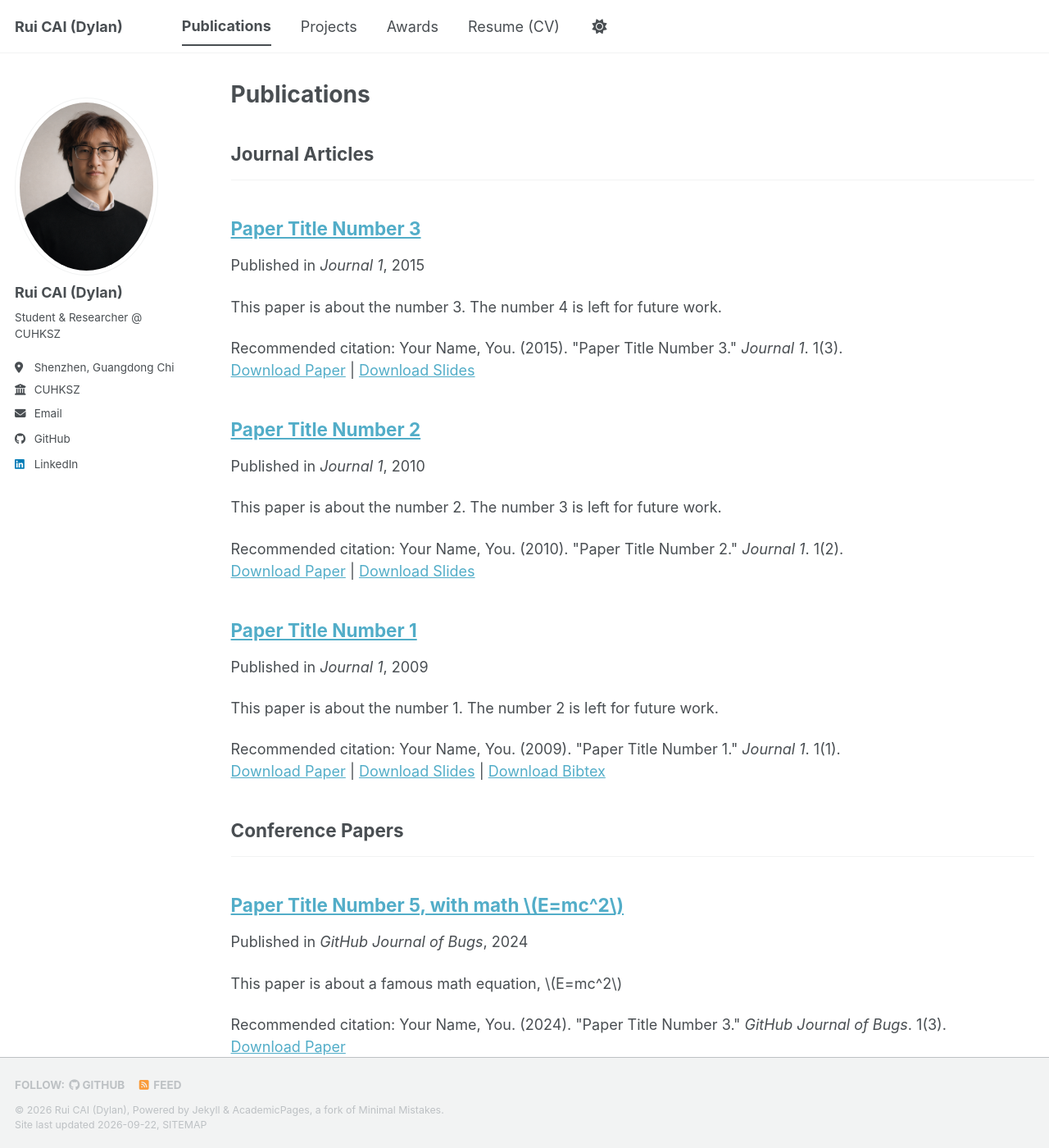
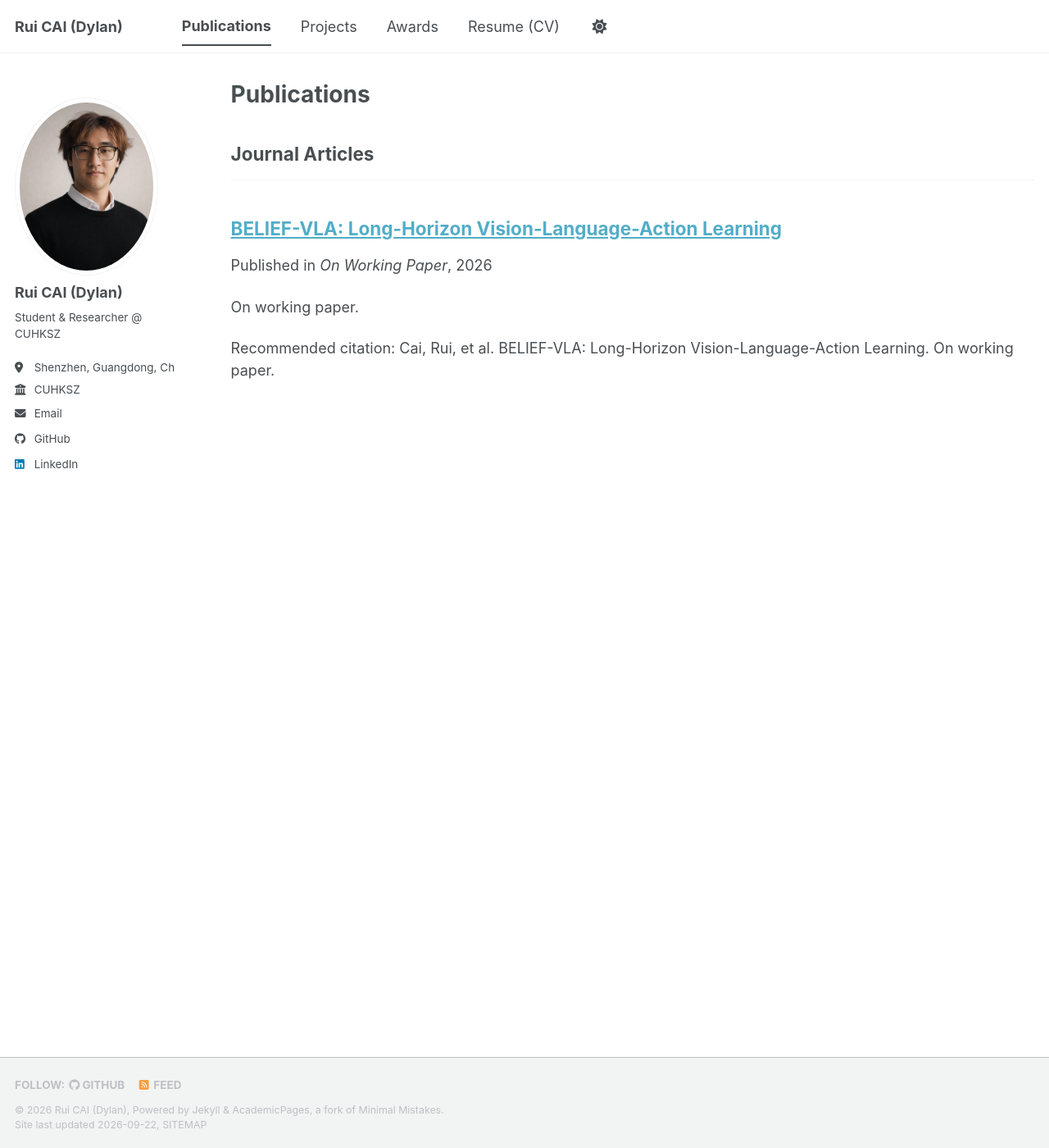
Before and after one commit to KrisCheeRay/Homepage, a Jekyll site: the page built from _pages/publications.html, in a window 1280 px wide and 1400 px high. Shown: the whole window at 82% size. Built offline with Jekyll 4.4.1, drawn with Linux system fonts in a browser that asks for light colours; a style sheet for code colours, icons or effects is not loaded; some of the changed text lies outside the part shown.

Commit message:
Add personal publication projects awards and CV

```diff
--- a/_config.yml
+++ b/_config.yml
@@ -27,7 +27,7 @@
   name             : "Rui CAI (Dylan)"
   pronouns         : # example: "she/her"
   bio              : "Student & Researcher @ CUHKSZ"
-  location         : "Shenzhen, Guangdong China"
+  location         : "Shenzhen, Guangdong, China"
   employer         : "CUHKSZ"
   uri              : # URL
   email            : "123090007@link.cuhk.edu.cn"
--- a/_data/navigation.yml
+++ b/_data/navigation.yml
@@ -18,4 +18,4 @@
     url: /awards/
 
   - title: "Resume (CV)"
-    url: /cv/
+    url: /files/RuiCAI_CV_ENUS_2609.pdf
--- a/_publications/2009-10-01-paper-title-number-1.md
+++ /dev/null
@@ -1,14 +0,0 @@
----
-title: "Paper Title Number 1"
-collection: publications
-category: manuscripts
-permalink: /publication/2009-10-01-paper-title-number-1
-excerpt: 'This paper is about the number 1. The number 2 is left for future work.'
-date: 2009-10-01
-venue: 'Journal 1'
-slidesurl: 'https://academicpages.github.io/files/slides1.pdf'
-paperurl: 'https://academicpages.github.io/files/paper1.pdf'
-bibtexurl: 'https://academicpages.github.io/files/bibtex1.bib'
-citation: 'Your Name, You. (2009). &quot;Paper Title Number 1.&quot; <i>Journal 1</i>. 1(1).'
----
-The contents above will be part of a list of publications, if the user clicks the link for the publication than the contents of section will be rendered as a full page, allowing you to provide more information about the paper for the reader. When publications are displayed as a single page, the contents of the above "citation" field will automatically be included below this section in a smaller font.
--- a/_publications/2010-10-01-paper-title-number-2.md
+++ /dev/null
@@ -1,14 +0,0 @@
----
-title: "Paper Title Number 2"
-collection: publications
-category: manuscripts
-permalink: /publication/2010-10-01-paper-title-number-2
-excerpt: 'This paper is about the number 2. The number 3 is left for future work.'
-date: 2010-10-01
-venue: 'Journal 1'
-slidesurl: 'https://academicpages.github.io/files/slides2.pdf'
-paperurl: 'https://academicpages.github.io/files/paper2.pdf'
-citation: 'Your Name, You. (2010). &quot;Paper Title Number 2.&quot; <i>Journal 1</i>. 1(2).'
----
-
-The contents above will be part of a list of publications, if the user clicks the link for the publication than the contents of section will be rendered as a full page, allowing you to provide more information about the paper for the reader. When publications are displayed as a single page, the contents of the above "citation" field will automatically be included below this section in a smaller font.
--- a/_publications/2015-10-01-paper-title-number-3.md
+++ /dev/null
@@ -1,14 +0,0 @@
----
-title: "Paper Title Number 3"
-collection: publications
-category: manuscripts
-permalink: /publication/2015-10-01-paper-title-number-3
-excerpt: 'This paper is about the number 3. The number 4 is left for future work.'
-date: 2015-10-01
-venue: 'Journal 1'
-slidesurl: 'https://academicpages.github.io/files/slides3.pdf'
-paperurl: 'https://academicpages.github.io/files/paper3.pdf'
-citation: 'Your Name, You. (2015). &quot;Paper Title Number 3.&quot; <i>Journal 1</i>. 1(3).'
----
-
-The contents above will be part of a list of publications, if the user clicks the link for the publication than the contents of section will be rendered as a full page, allowing you to provide more information about the paper for the reader. When publications are displayed as a single page, the contents of the above "citation" field will automatically be included below this section in a smaller font.
--- a/_publications/2025-06-08-paper-title-number-5.md
+++ /dev/null
@@ -1,13 +0,0 @@
----
-title: "Paper Title Number 5, with math $$E=mc^2$$"
-collection: publications
-category: conferences
-permalink: /publication/2024-02-17-paper-title-number-4
-excerpt: 'This paper is about a famous math equation, $$E=mc^2$$'
-date: 2024-02-17
-venue: 'GitHub Journal of Bugs'
-paperurl: 'https://academicpages.github.io/files/paper3.pdf'
-citation: 'Your Name, You. (2024). &quot;Paper Title Number 3.&quot; <i>GitHub Journal of Bugs</i>. 1(3).'
----
-
-Using [MathJax](https://www.mathjax.org/) in the description is supported - $$E=mc^2$$ - however, the use must be mindful that the default delimiters are `$$...$$` and `\\[...\\]` which differs from the `$...$` that is typically expected.
--- /dev/null
+++ b/_publications/2026-09-01-belief-vla.md
@@ -0,0 +1,12 @@
+---
+title: "BELIEF-VLA: Long-Horizon Vision-Language-Action Learning"
+collection: publications
+category: manuscripts
+permalink: /publication/belief-vla/
+excerpt: "On working paper."
+date: 2026-09-01
+venue: "On Working Paper"
+citation: "Cai, Rui, et al. BELIEF-VLA: Long-Horizon Vision-Language-Action Learning. On working paper."
+---
+
+An ongoing research project on structured subtask supervision and long-horizon robot manipulation.
```
Also changed, not shown: _pages/awards.md (+4 -1 lines), _portfolio/hull-tactical-market-prediction.md (added, +7 -0 lines), _portfolio/independent-study-3d-4d-vision.md (added, +7 -0 lines), _portfolio/portfolio-1.md (deleted, +0 -7 lines), _portfolio/portfolio-2.html (deleted, +0 -7 lines), _portfolio/rating-prediction.md (added, +7 -0 lines), _portfolio/visitor-management-system.md (added, +7 -0 lines), _publications/2024-02-17-paper-title-number-4.md (deleted, +0 -13 lines), 1 other file.
